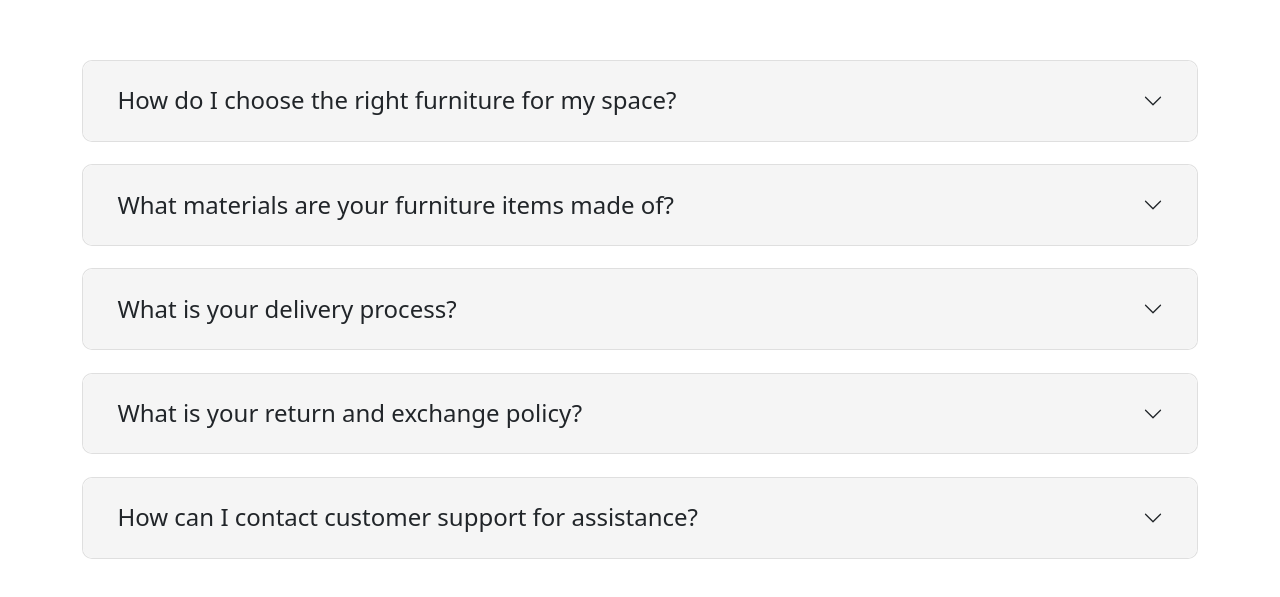
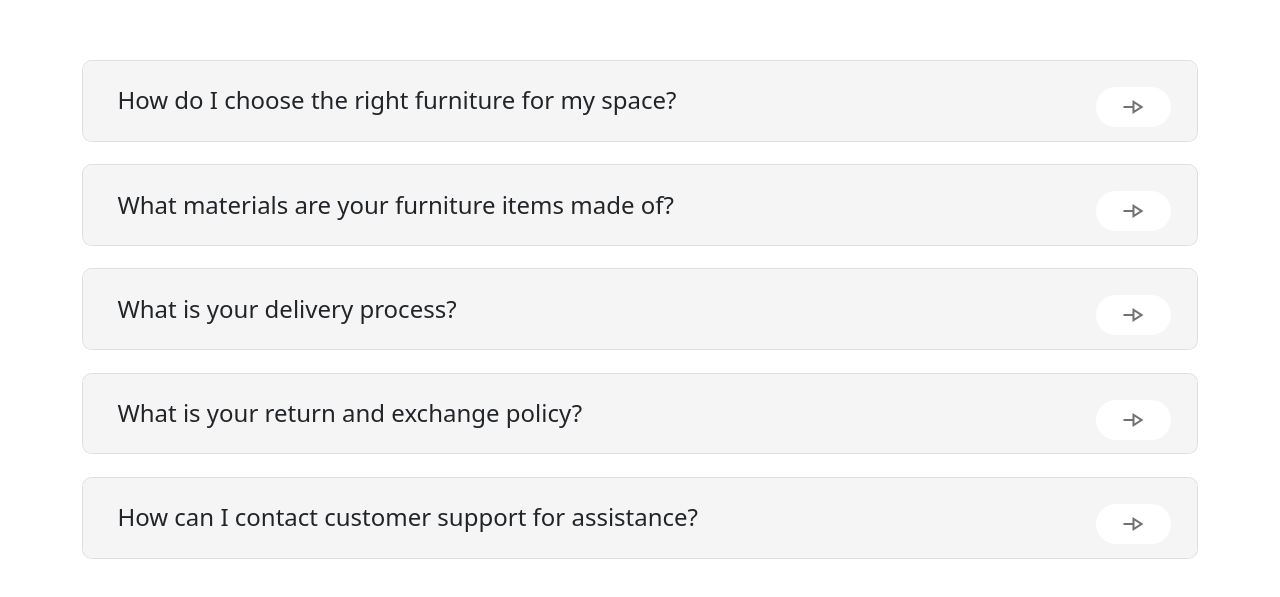
Before and after one commit to vimanshaMJ/FurniFlex-design, a React (Create React App) app: page / in a window 1280 px wide. Shown: the part 6433-7030 px from the top of the page. Built offline with nearby package versions, Linux system fonts and the light colour scheme.

Commit message:
feat: accordion icons

```diff
--- a/src/Components/QAAccordion.jsx
+++ b/src/Components/QAAccordion.jsx
@@ -1,7 +1,17 @@
 import Accordion from "react-bootstrap/Accordion";
 import classes from "../Components/QAAccordion.module.css";
+import { useState } from "react";
 
 export default function QASection() {
+  const [openItems, setOpenItems] = useState({});
+
+  const toggleItem = (id) => {
+    setOpenItems((prevState) => ({
+      ...prevState,
+      [id]: !prevState[id],
+    }));
+  };
+
   const data = [
     {
       id: 1,
@@ -40,8 +50,26 @@ export default function QASection() {
       {data.map((item) => (
         <Accordion>
           <Accordion.Item eventKey={item.id} className={classes.accItem}>
-            <Accordion.Header className={classes.accHeader}>
+            <Accordion.Header
+              className={classes.accHeader}
+              onClick={() => toggleItem(item.id)}
+            >
               {item.question}
+              <span className={classes.icon}>
+                {openItems[item.id] ? (
+                  <span
+                    className={`material-symbols-outlined ${classes.buttonIcon}`}
+                  >
+                    close
+                  </span>
+                ) : (
+                  <span
+                    className={`material-symbols-outlined ${classes.buttonIcon}`}
+                  >
+                    line_end_arrow
+                  </span>
+                )}
+              </span>
             </Accordion.Header>
             <Accordion.Body className={classes.accBody}>
               {item.answer}
--- a/src/Components/QAAccordion.module.css
+++ b/src/Components/QAAccordion.module.css
@@ -8,12 +8,26 @@
   margin: 1% 0;
   border-radius: 10px !important;
 }
-
-.accHeader {
-  border: none;
+.buttonIcon {
+  display: flex;
+  align-items: center;
+  justify-content: center;
+  padding: 10px 20px;
+  width: 75px;
+  height: 40px;
+  border-radius: 30px;
+  background-color: white;
+  color: rgb(115, 114, 114);
+  position: absolute;
+  right: 25px;
+  top: 25px;
 }
 
 .accHeader button {
+  display: flex;
+  flex-direction: row;
+  justify-content: space-between;
+  text-align: left;
   font-size: 1.5rem;
   font-weight: 500;
   padding: 3.5% 3%;
@@ -31,6 +45,9 @@
   border-bottom-right-radius: 0px !important;
   border-bottom-left-radius: 0px !important;
 }
+.accHeader button::after {
+  content: none;
+}
 
 .accBody {
   padding: 0 18% 3.5% 3.5%;
--- a/src/Components/SaleCard.jsx
+++ b/src/Components/SaleCard.jsx
@@ -11,13 +11,11 @@ export default function SaleCard() {
       id: 1,
       image: sale2,
       title: "Rustic Coffee Table",
-      image: sale2,
     },
     {
       id: 2,
       image: sale3,
       title: "Modern Bookshelf",
-      image: sale3,
     },
   ];
 
```
